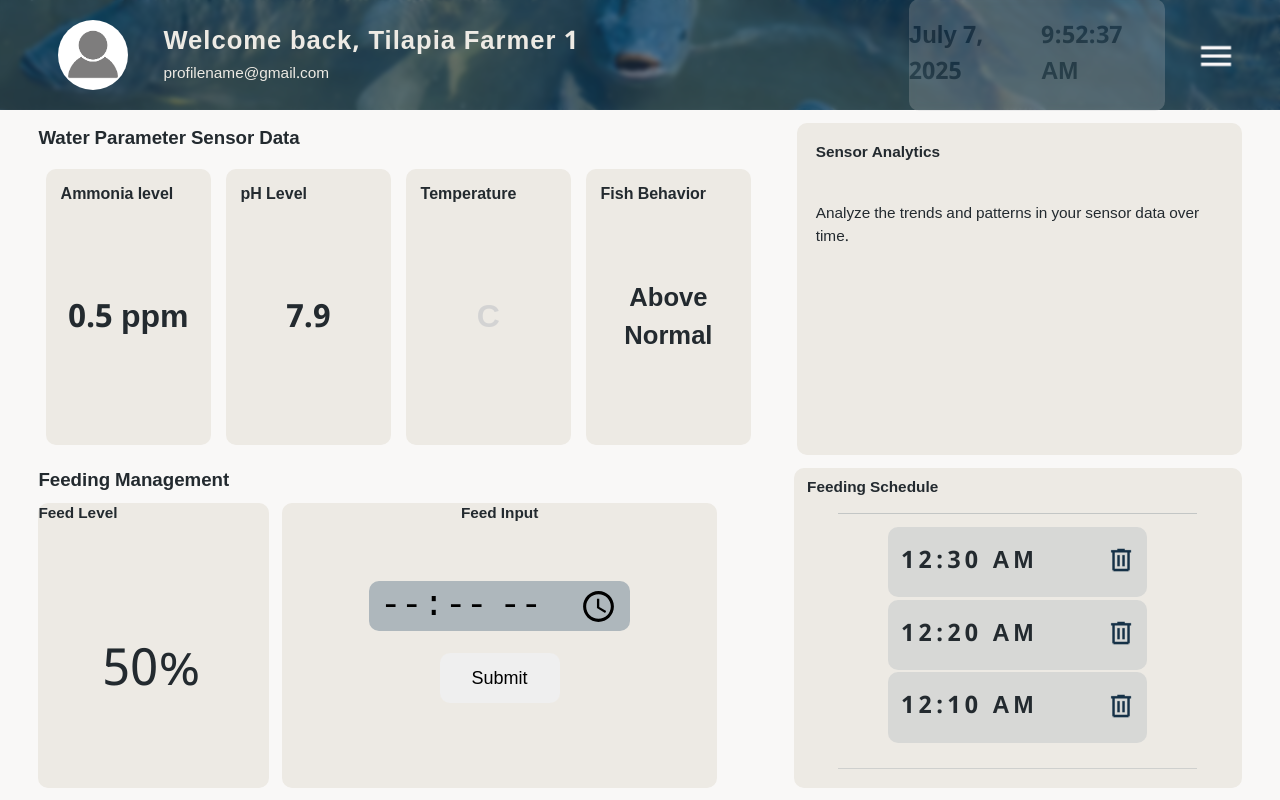
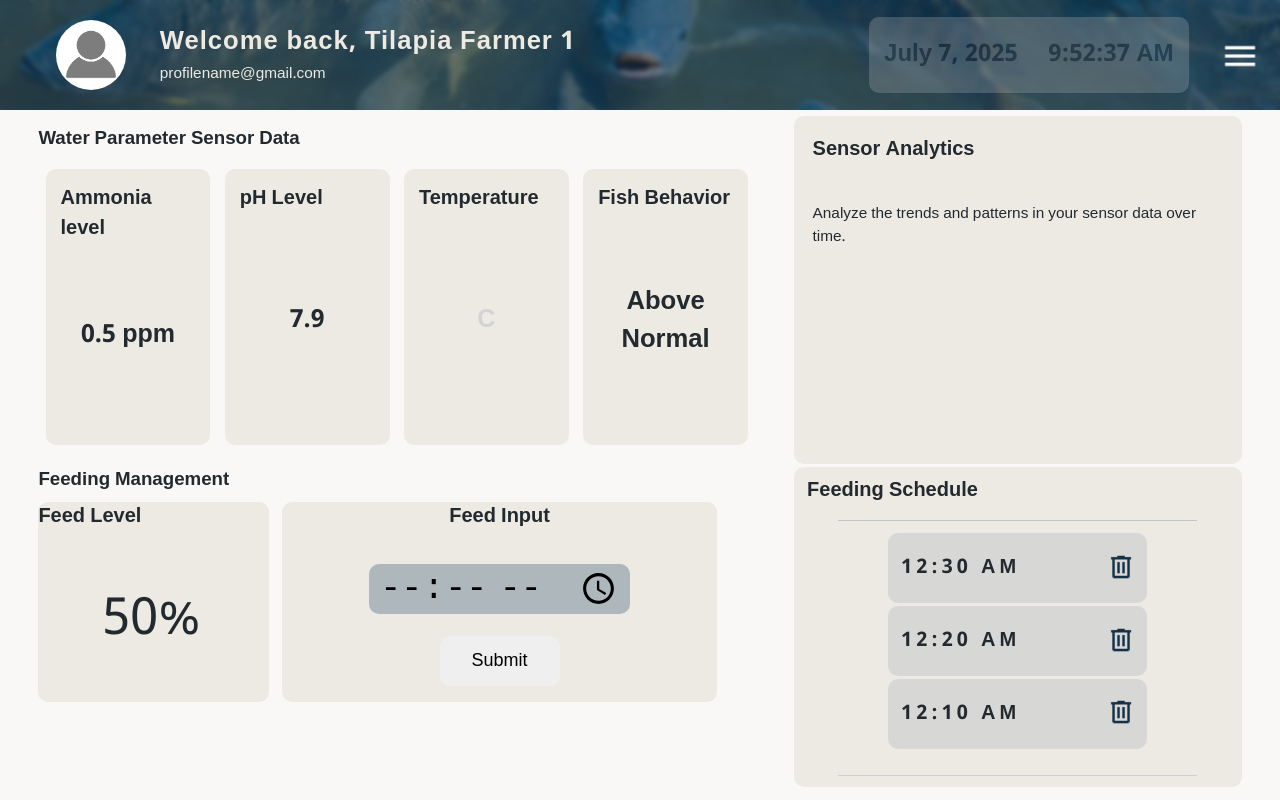
Before and after one commit to soberanosweetkylah-dot/RoboTilapia, a React (Vite) app in the folder frontend/: page /dashboard in a window 1280 px wide. Built offline with nearby package versions, Linux system fonts and the light colour scheme; no server answers; the database is empty.

Commit message:
Responsive dashboard layout v.01

```diff
--- a/frontend/src/Dashboard.css
+++ b/frontend/src/Dashboard.css
@@ -18,11 +18,13 @@
   margin: 0;
   border: none;
   height: 100vh;
-  width: 20vw;
+  width: clamp(5rem 6rem 8rem);
   z-index: 3;
   background-color: #153147;
   box-shadow: -2px 0 8px rgba(0, 0, 0, 0.1);
   transition: transform 0.3s ease;
+  overflow-y: auto;
+
 }
 .close-side-bar {
   align-self: flex-end;
@@ -45,7 +47,7 @@
 /* THis is a flag */
 .side-bar-navigation h1 {
   color: #edeae4;
-  font-size: clamp(1.1rem, 2vw, 2rem);
+  font-size: clamp(1.1rem, 2vw, 1.5rem);
   font-weight: 500;
   padding: 10px 5vw;
   text-align: center;
@@ -139,7 +141,7 @@
   z-index: 2;
   position: fixed;
   box-sizing: border-box;
-  height: 110px;
+  min-height: 110px;
   width: 100vw;
   display: flex;
   flex-direction: row;
@@ -184,7 +186,7 @@
   word-break: break-word;
 }
 .time-date {
-  width: 20vw;
+  min-width: 25vw !important;
   display: flex;
   justify-content: space-around;
   align-items: center;
@@ -196,7 +198,7 @@
 }
 .time-date h1 {
   color: #232a2f;
-  font-size: clamp(1rem, 2vw, 1.5rem);
+  font-size: clamp(0.7rem, 2vw, 1.5rem);
   word-break: break-word;
 }
 .menu {
@@ -227,9 +229,11 @@
   flex-direction: column;
   color: #232a2f;
   margin-top: 110px;
-  overflow-y: hidden;
+  overflow-y: auto;
   overflow-x: hidden !important;
-  min-height: calc(100vh - 110px); /* adjust for your header height */
+  min-height: calc(
+    100vh - 110px
+  ) !important; /* adjust for your header height */
   /* Hide scrollbar for WebKit (Chrome, Safari) */
   scrollbar-width: none; /* Firefox */
   -ms-overflow-style: none; /* IE 10+ */
@@ -255,12 +259,13 @@
   display: flex;
   flex-direction: row;
   height: 80%;
+  width: 100%;
 }
 /* Make the contents inside the div have equal height */
 .sensor-data-container div {
   display: flex;
   flex-direction: column;
-  width: 180px;
+  width: 100%;
   background-color: #edeae4;
   margin: 0 1%;
   /* margin: 4p; */
@@ -309,8 +314,8 @@
 /* Sensor Analytics */
 .sensor-analytics-section {
   width: 35% !important;
-  margin: 1% 3% 0 3%;
-  width: 50%;
+  height: 101%;
+  margin: 0.5% 3% 0 3%;
   display: flex;
   flex-direction: column;
   background-color: #edeae4;
@@ -326,7 +331,7 @@
 }
 /* Feeding Management Section-----------------------------------------------------------*/
 .feeding-management {
-  height: 50%;
+  min-height: 252px;
   display: flex;
   flex-direction: row;
   border-radius: 10px;
@@ -344,7 +349,7 @@
   flex-direction: column;
 }
 .feed-management-container {
-  height: 43vh;
+  min-height: 200px !important;
   display: flex;
   flex-direction: row;
   column-gap: 2%;
@@ -433,14 +438,13 @@
 }
 
 .feeding-schedule-container {
-  height: 40vh !important;
+  min-height: 230px;
   width: 35%;
   background-color: #edeae4;
   margin: 1% 3%;
   border-radius: 10px;
   display: flex;
   flex-direction: column;
-  height: 40vh;
 }
 .feeding-schedule-container h1 {
   margin: 2% 0 3% 3%;
--- a/frontend/src/Responsive.css
+++ b/frontend/src/Responsive.css
@@ -38,7 +38,7 @@
     flex: 1;
   }
   .water-parameter-data {
-    min-height: calc(100vh - 110px);
+    min-height: 500px;
     margin: 0;
     display: flex;
     flex-direction: column;
@@ -48,7 +48,7 @@
   }
   .feeding-management {
     /* min-height: calc(100vh - 120px) !important; */
-    min-height: calc(100vh - 110px);
+    min-height: 500px;
     display: flex;
     margin: 0 !important;
     flex-direction: column;
@@ -114,7 +114,7 @@
 
   .feeding-schedule-container {
     width: 90vw;
-    height: 70vh !important;
+    min-height: 230px;
     margin: 0;
   }
 }
@@ -159,7 +159,13 @@
     width: 20px;
     height: 20px;
   }
-
+  .water-parameter-data {
+    min-height: 800px !important;
+  }
+  .feeding-management {
+    /* min-height: calc(100vh - 120px) !important; */
+    min-height: 500px;
+  }
   .sensor-data-container {
     margin: 0;
     height: 100%;
@@ -254,10 +260,58 @@
     width: 100%;
   }
 }
+
+/* iPads */
+@media only screen and (min-width: 768px) and (max-width: 1366px) {
+  .side-bar-navigation {
+    width: 100vw;
+  } .side-bar-navigation nav{
+    display: flex;
+    flex-direction: column;
+    justify-content: center;
+    align-items: center;
+    margin-top: 2%;
+  }
+  .side-bar-navigation nav h1 {
+    font-size: 30px;
+
+  }
+  .close-side-bar {
+    height: 50px;
+    width: 50px;
+  }
+
+  .sign-out-modal {
+    width: 50vw;
+  }
+  .sign-out-modal h1 {
+    font-size: 25px;
+  }
+  .sign-out-modal button {
+    font-size: 20px;
+  }
+  .close-sign-out-modal img {
+    width: 35px;
+    height: 35px;
+    background-color: transparent;
+  }
+  .sensor-data-container div h2,
+  .sensor-analytics-section h1,
+  .feed-level-status-container h2,
+  .feed-input-schedule-container h2,
+  .feeding-schedule-container h1 {
+    font-size: 20px;
+  }
+  .sensor-data-container div p {
+    font-size: 25px;
+  }
+}
+
+
 /* Iphone 12-------------------------------------------------------- */
 @media (max-width: 700px) and (max-height: 391px) {
   .time-date {
-    width: 1000px;
+    width: 50vh;
   }
   .time-date h1 {
     font-size: 10px;
@@ -276,9 +330,7 @@
     width: 20px;
     height: 20px;
   }
-  .water-parameter-data {
-    height: 100vh;
-  }
+
   .sensor-data-section {
     margin: 0 !important;
     height: 100% !important;
@@ -308,3 +360,22 @@
     height: 20px;
   }
 }
+
+/* Ipads
+@media only screen and (min-width: 900px) and (max-width: 1400px) and (-webkit-min-device-pixel-ratio: 2) {
+  .content-section {
+    height: 100vh !important;
+  }
+  .water-parameter-data {
+    height: 50vh;
+  }
+  .sensor-data-container {
+    height: 30%;
+  }
+  .sensor-data-container div h2 {
+    font-size: 20px;
+  }
+  .sensor-analytics-section {
+    height: 100px;
+  }
+} */
```
Also changed, not shown: 1 other file (tests, documents, lock files or other folders).
